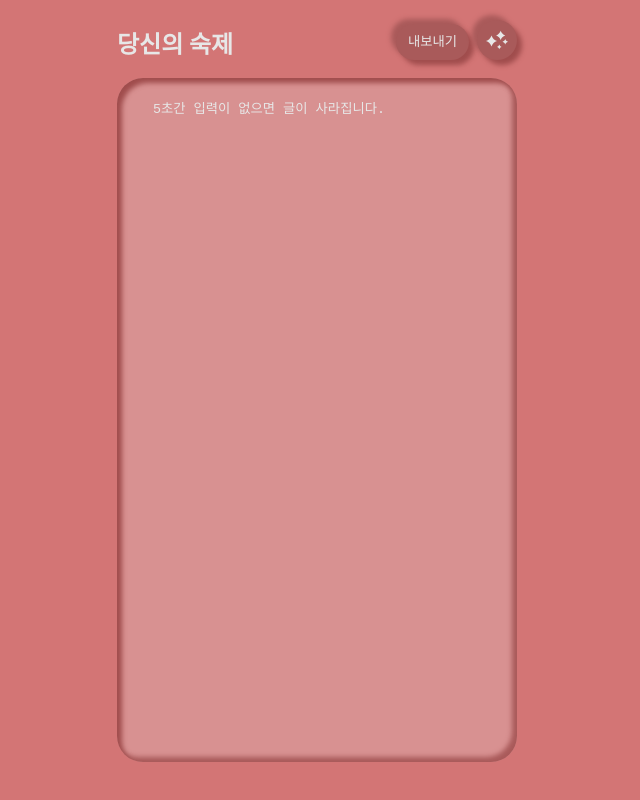
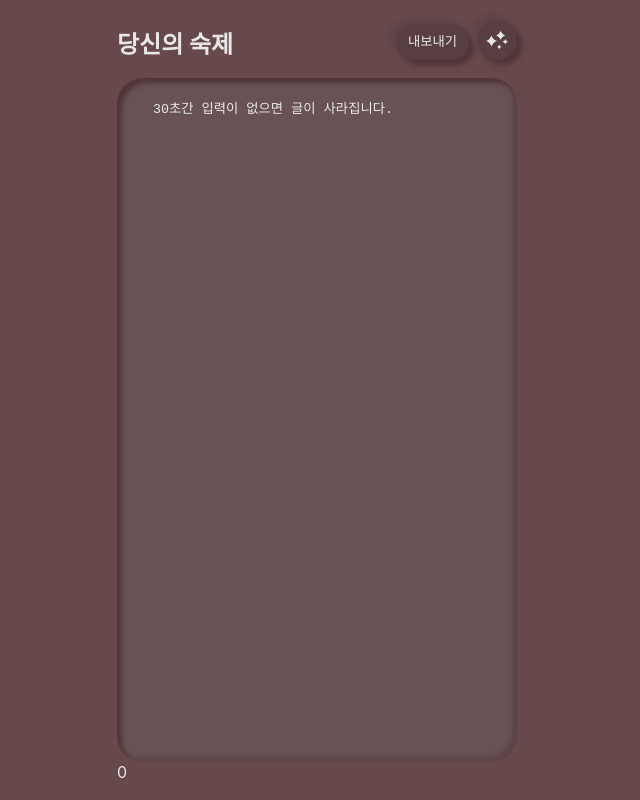
Before and after one commit to dndbekfrl1/writeHelper, a React (Create React App) app in the folder writehelper/: page / in a window 1280 px wide. Shown: the whole page, without its empty margins (323-963 px from the left). Built offline with nearby package versions, Linux system fonts and the light colour scheme.

Commit message:
update sec

```diff
--- a/writehelper/src/App.css
+++ b/writehelper/src/App.css
@@ -79,23 +79,23 @@ button {
 /* set alert */
 .App.alert{
   background-color: var(--alert-background-color);
-  transition: background-color 5s ease-out;
+  transition: background-color 30s ease-out;
 }
 .App.alert>.main>.wrapper>div>.text_box{
   background: var(--alert-text-background-color);
   box-shadow: inset 5px 5px 5px var(--alert-dark-shadow),
     inset -5px -5px 5px var(--alert-light-shadow);
-  transition: background-color 5s ease-out,box-shadow 5s ease-out;;
+  transition: background-color 30s ease-out,box-shadow 30s ease-out;;
 }
 .App.alert>.main>.wrapper>header>.util>.toggle_btn{
   background: var(--alert-btn-color);
   box-shadow: 5px 5px 5px var(--alert-dark-shadow), -5px -5px 5px var(--alert-light-shadow);
-  transition: background-color 5s ease-out, box-shadow 5s ease-out;
+  transition: background-color 30s ease-out, box-shadow 30s ease-out;
 }
 .App.alert>.main>.wrapper>header>.util>.export_btn{
   background: var(--alert-btn-color);
   box-shadow: 5px 5px 5px var(--alert-dark-shadow), -5px -5px 5px var(--alert-light-shadow);
-  transition: background-color 5s ease-out, box-shadow 5s ease-out;
+  transition: background-color 30s ease-out, box-shadow 30s ease-out;
 }
 
 
--- a/writehelper/src/components/Main.js
+++ b/writehelper/src/components/Main.js
@@ -5,7 +5,7 @@ import TextBox from "./TextBox";
 import Header from "./Header";
 import styled, { css } from "styled-components";
 
-let to = 6;
+let to = 31;
 let cur = 0;
 let timerId;
 
@@ -72,9 +72,6 @@ function Main() {
   return (
     <div className="main">
       <div className="wrapper">
-        {/* <CountDownBlock className={"countDown" + " " + curSec}>
-          {curSec}
-        </CountDownBlock> */}
         <Header theme={theme} text={text} open={open} setOpen={setOpen} />
         <TextBox
           theme={theme}
@@ -84,6 +81,7 @@ function Main() {
           count={count}
           setCount={setCount}
         />
+        <div>{count}</div>
       </div>
     </div>
   );
--- a/writehelper/src/components/TextBox.js
+++ b/writehelper/src/components/TextBox.js
@@ -5,10 +5,8 @@ import styled from "styled-components";
 function TextBox({ theme, text, setText, textarea, count, setCount }) {
   const onChange = (e) => {
     setText(e.target.value);
-    setCount(count + 1);
+    setCount(textarea.current.value.length);
   };
-
-  const onKeyUp = () => {};
 
   return (
     <Block>
@@ -17,8 +15,7 @@ function TextBox({ theme, text, setText, textarea, count, setCount }) {
         ref={textarea}
         text={text}
         onChange={onChange}
-        placeholder="5초간 입력이 없으면 글이 사라집니다."
-        onKeyUp={onKeyUp}
+        placeholder="30초간 입력이 없으면 글이 사라집니다."
       ></TextAreaBlock>
     </Block>
   );
```
